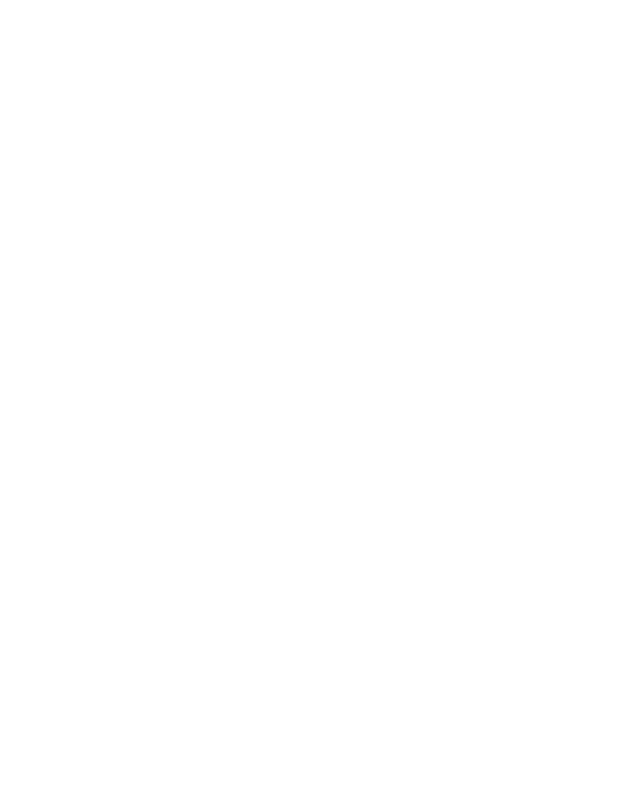
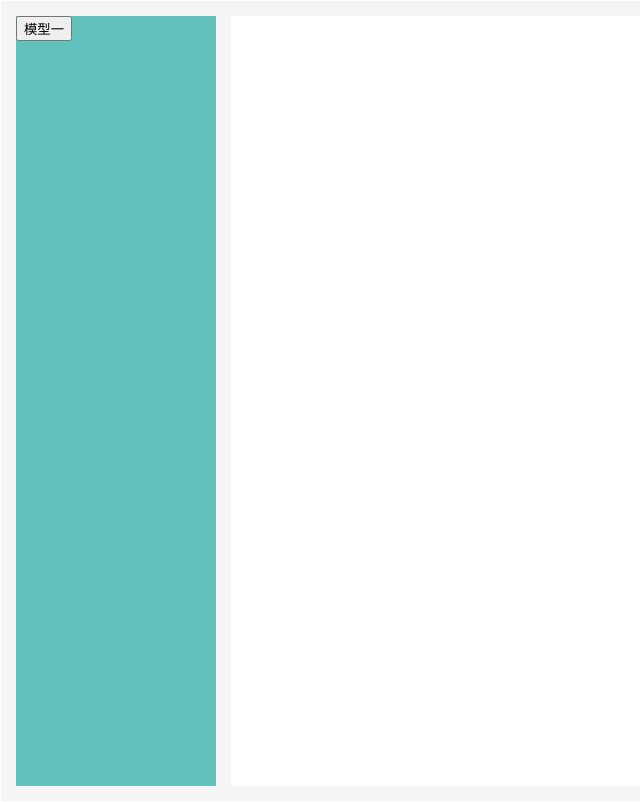
Before and after one commit to BlackDragonCat/threeJS, a website built with Vite: page index.html in a window 1280 px wide. Shown: the whole page, without its empty margins (0-640 px from the left). Built offline with nearby package versions, Linux system fonts and the light colour scheme.

Commit message:
第一个模块

```diff
--- a/index.html
+++ b/index.html
@@ -2,12 +2,58 @@
 <html lang="en">
 	<head>
 		<meta charset="utf-8">
-		<title>My first three.js app</title>
+		<title>three-home</title>
 		<style>
-			body { margin: 0; }
+			body {
+                margin: 0;
+                height: 100vh;
+                width: 100vw;
+                border: 1px solid white;
+                background-color: rgb(245, 245, 245);
+                overflow: hidden;
+            }
+            .layout{
+                height: calc(100% - 30px);
+                width:calc(100% - 30px);
+                display: flex;
+                flex-direction: row;
+                justify-content: space-between;
+                margin: 15px;
+            }
+            .layout_left{
+                height: 100%;
+                width: 200px;
+                background-color: rgb(98, 193, 188);
+            }
+            .layout_right{
+                height: calc(100% );
+                width: calc(100% - 200px - 15px );
+                background-color: white;
+            }
 		</style>
+        <script>
+            function toPage(path){
+                document.getElementById('dynamicIframe').src = '/src/'+ path + '/index.html';
+                return;
+                fetch('/src/'+ path + '/index.html')
+                    .then(response => response.text())
+                    .then(content => {
+                        document.getElementById('content').innerHTML = content;
+                    });
+            }
+        </script>
 	</head>
 	<body>
-		<script type="module" src="/main.js"></script>
+        <div class="layout">
+            <div class="layout_left">
+                <button onclick="toPage('moduleOne')">模型一</button>
+            </div>
+            <div id="content" class="layout_right">
+                <iframe id="dynamicIframe" width="100%" height="100%" frameborder="0"></iframe>
+            </div>
+
+        </div>
+
+
 	</body>
 </html>
```
Also changed, not shown: src/moduleOne/index.html (added, +13 -0 lines), src/moduleOne/index.js (added, +23 -0 lines).
